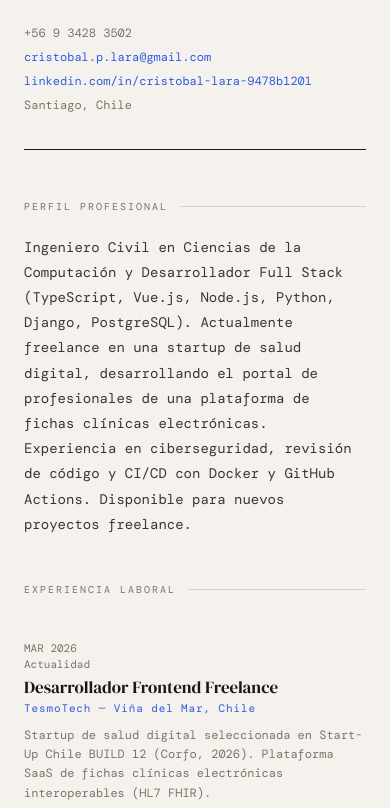
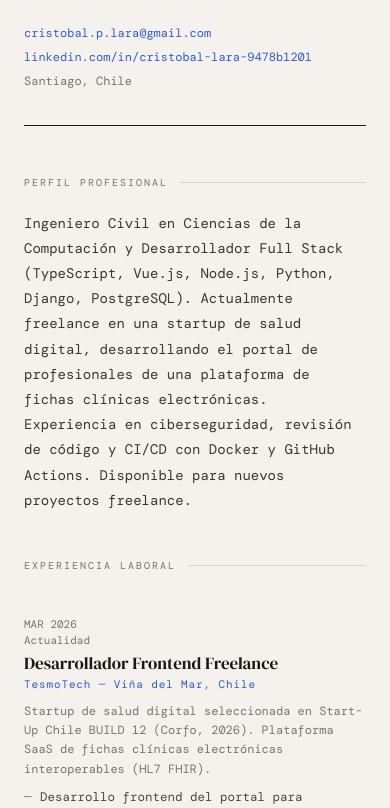
Before and after one commit to Cristobal-Lara/cv, a plain HTML site: page index.html in a window 390 px wide. Shown: the part 106-914 px from the top of the page. Drawn offline with nearby package versions, Linux system fonts and the light colour scheme; a web font is replaced by a local one.

Commit message:
Phone removed

```diff
--- a/index.html
+++ b/index.html
@@ -293,7 +293,6 @@
       <div class="title-tag">Desarrollador Full Stack</div>
     </div>
     <div class="contact">
-      <div>+56 9 3428 3502</div>
       <div><a href="mailto:cristobal.p.lara@gmail.com">cristobal.p.lara@gmail.com</a></div>
       <div><a href="https://www.linkedin.com/in/cristobal-lara-9478b1201/">linkedin.com/in/cristobal-lara-9478b1201</a></div>
       <div>Santiago, Chile</div>
```
